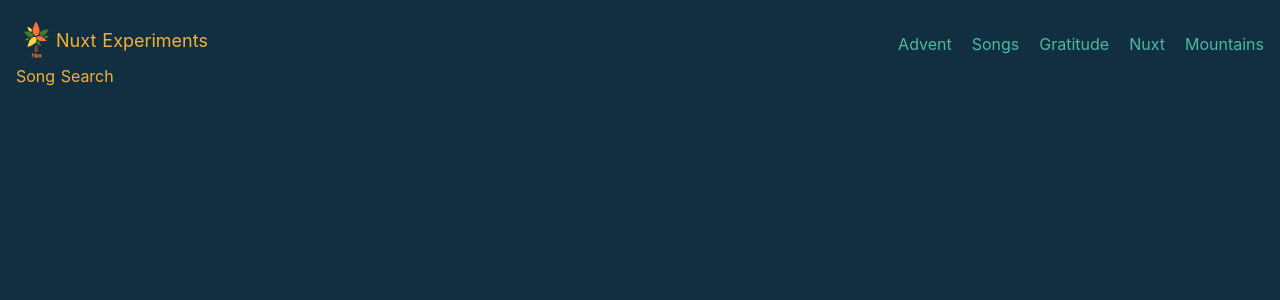
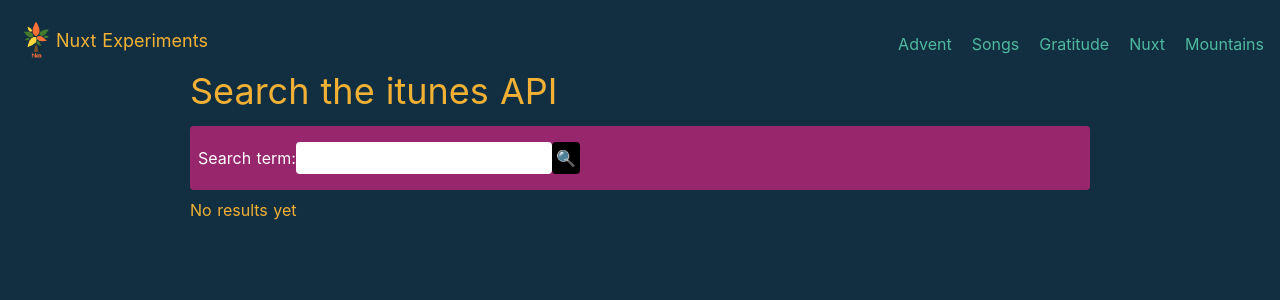
Before and after one commit to ethyl2/nuxt-experiment, a Nuxt app: page /songSearch in a window 1280 px wide. Shown: the top 300 px of the page. Built offline with nearby package versions, Linux system fonts and the light colour scheme.

Commit message:
Feat: SongSearch page now fetches songs from itunes API

```diff
--- a/pages/songSearch.vue
+++ b/pages/songSearch.vue
@@ -1,3 +1,88 @@
 <template>
-  <h1>Song Search</h1>
+  <div class="container flex flex-col space-y-2">
+    <h1 class="text-4xl">Search the itunes API</h1>
+    <form class="bg-pink-800 rounded py-4 px-2" @submit.prevent="handleSubmit">
+      <label>Search term:</label>
+      <input
+        v-model="searchTerm"
+        type="text"
+        class="text-black rounded text-base p-1"
+      />
+      <button type="submit" class="bg-black rounded p-1">🔍</button>
+      <p v-if="errorMessage">{{ errorMessage }}</p>
+    </form>
+    <div
+      v-if="searchResults"
+      class="flex flex-wrap w-full justify-evenly items-stretch"
+    >
+      <div
+        v-for="result in searchResults"
+        :key="result.trackId"
+        class="w-1/4 bg-black p-2 m-1 rounded"
+      >
+        <a
+          v-if="result.trackViewUrl"
+          :href="result.trackViewUrl"
+          target="_blank"
+        >
+          <div>
+            <h2>
+              {{ result.trackCensoredName }}
+            </h2>
+            <p>by {{ result.artistName }}</p>
+            <img
+              v-if="result.artworkUrl60"
+              :src="result.artworkUrl60"
+              :alt="result.trackCensoredName"
+              class="mx-auto"
+            />
+          </div>
+        </a>
+        <div v-else>
+          <h2>
+            {{ result.trackCensoredName }}
+          </h2>
+          <p>by {{ result.artistName }}</p>
+          <img
+            v-if="result.artworkUrl60"
+            :src="result.artworkUrl60"
+            :alt="result.trackCensoredName"
+          />
+        </div>
+      </div>
+    </div>
+    <div v-else>
+      <h2>No results yet</h2>
+    </div>
+  </div>
 </template>
+
+<script>
+export default {
+  name: 'SongSearch',
+  data() {
+    return {
+      searchTerm: '',
+      searchResults: null,
+      errorMessage: '',
+    }
+  },
+  methods: {
+    async handleSubmit() {
+      try {
+        console.log(
+          `https://itunes.apple.com/search/?term=${this.searchTerm}&limit=12`
+        )
+        const response = await fetch(
+          `https://cors-anywhere.herokuapp.com/https://itunes.apple.com/search/?term=${this.searchTerm}&entity=song&limit=10`
+        )
+        const data = await response.json()
+        console.log(data)
+        this.searchResults = data.results
+      } catch (error) {
+        this.errorMessage = error
+      }
+    },
+  },
+}
+</script>
```
